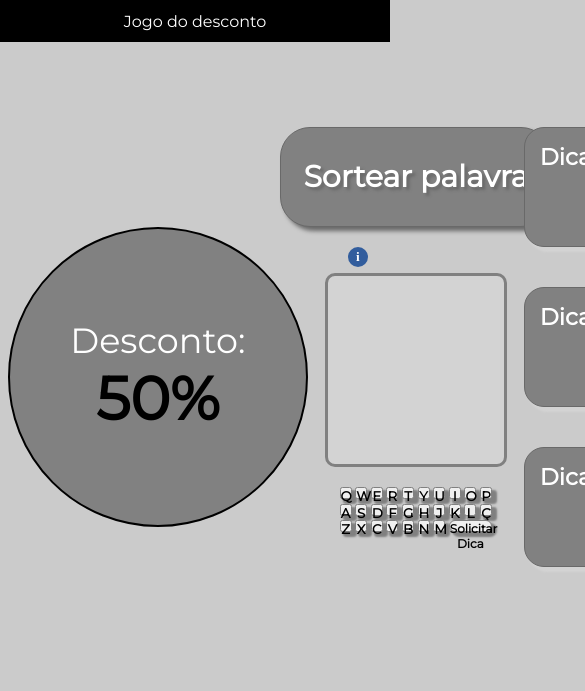
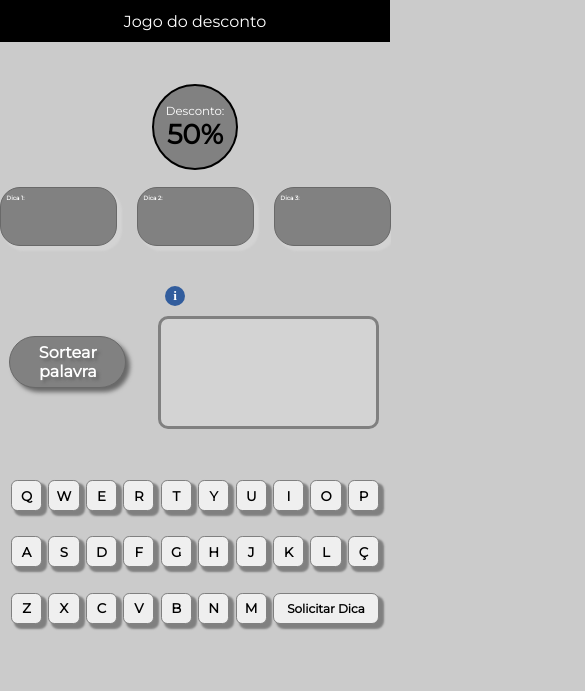
Before and after one commit to vitowlabres/hangmanGame, a plain HTML site: page index.html in a window 390 px wide. Shown: the top 691 px of the page, 585 px wide, since content can reach past the window. Drawn offline with Linux system fonts and the light colour scheme.

Commit message:
responsivo para max 600px

```diff
--- a/index.js
+++ b/index.js
@@ -200,7 +200,7 @@ botaoDica.addEventListener('click', function () {
             } else {
                 // variável de apoio para que não sejam preenchidas todas as dicas de uma vez só
                 var dicaOk = false;
-//PAREI AQUI, VER O QUE É ESSA LISTA DICAS NO ARQUIVO MAIS RECENTE.
+
                 // percorre os campos destinados às dicas. A dica é inserida caso esteja vazia
                 listaDicas.forEach(function (elemento, index) {
                     if (elemento.innerHTML == '' && dicaOk == false) {
--- a/style.css
+++ b/style.css
@@ -33,6 +33,25 @@ body {
   height: 100vh;
 }
 
+@media screen and (max-width: 600px) {
+  .main-page{
+    display: grid;
+    /* justify-content: space-evenly;
+    align-items: flex-start; */
+    grid-template-columns: 1fr 1fr 1fr 1fr;
+    grid-template-rows: auto auto 1fr 1fr;
+    grid-template-areas:
+    "section-desconto section-desconto section-desconto section-desconto"
+    "section-dicas section-dicas section-dicas section-dicas"
+    "section-jogo section-jogo section-jogo section-jogo"
+    "section-jogo section-jogo section-jogo section-jogo";
+    margin-top: 5vh;
+    column-gap: 0;
+    padding: 0 2vw 2vh 2vw;
+  }
+
+}
+
 .section-desconto {
   display: flex;
   flex-direction: column;
@@ -40,14 +59,27 @@ body {
   align-items: center;
   grid-column: span 1;
   justify-self: center;
-
   box-sizing: border-box;
   background: #818181;
-  width: 300px;
-  height: 300px;
+  width: 22vw;
+  height: 22vw;
   border: 2px solid #000000;
   border-radius: 50%;
   margin-top: 100px;
+  padding: 2vw;
+}
+
+@media screen and (max-width: 600px) {
+  .section-desconto{
+    margin: 0 0 2vh 0;
+    justify-self: center;
+    align-self: center;
+    width: 22vw;
+    height: 22vw;
+    border-radius: 50%;
+    grid-area: section-desconto;
+  }
+
 }
 
 .espaco-desconto {
@@ -58,14 +90,14 @@ body {
 .texto-desconto {
   color: #ffffff;
   font-family: "Montserrat", sans-serif;
-  font-size: 35px;
+  font-size: calc(3vw);
 }
 
 .numero-desconto,
 .valor-desconto {
   color: #000000;
   font-family: "Montserrat", sans-serif;
-  font-size: 60px;
+  font-size: 7vw;
   font-weight: bold;
 }
 
@@ -84,11 +116,21 @@ body {
   justify-self: center;
 }
 
-/* @media screen and (min-width: 1700px) {
-  .section-jogo {
-    width
+@media screen and (max-width: 600px) {
+  .section-jogo{
+    justify-self: flex-start ;
+    grid-area: section-jogo;
+    display: grid;
+    grid-template-columns: repeat(3, auto);
+    grid-template-rows: auto auto;
+    grid-template-areas:
+    "button-sortear espaco-palavra espaco-palavra"
+    "teclado teclado teclado"
+    ;
+    height: 50vh;
+    width: 100%;
   }
-} */
+}
 
 .button-sortear {
   align-self: center;
@@ -106,6 +148,19 @@ body {
   text-shadow: 3px 3px 3px dimgray;
 }
 
+@media screen and (max-width: 600px) {
+  .button-sortear{
+    width: 30vw;
+    height: 30%;
+    font-size: 100%;
+    grid-area: button-sortear;
+    align-self: center;
+    justify-self: center;
+    margin: 2vh 7vw 0 0;
+
+  }
+}
+
 .button-sortear:hover {
   transition: 0.08s;
   box-shadow: 2.5px 2.5px 2px 0px gray;
@@ -114,6 +169,15 @@ body {
 .informacao {
   display: flex;
   align-items: flex-start;
+}
+
+@media screen and (max-width: 600px) {
+  .informacao{
+    grid-area: espaco-palavra;
+    align-self: flex-start;
+    justify-self: flex-start;
+    margin: 0vh 0 0 0;
+  }
 }
 
 .button-informacao {
@@ -130,6 +194,13 @@ body {
   font-family: "Times New Roman", Times, serif;
   margin: 20px 0px 5px 10px;
   border: none;
+}
+
+@media scren and (max-width: 600px){
+  .button-informacao {
+    margin: 0px 0px 0px 0px;
+    margin-left: 0;
+  }
 }
 
 .container-instrucoes {
@@ -198,6 +269,17 @@ body {
   align-self: center;
 }
 
+@media screen and (max-width: 600px) {
+  .espaco-palavra{
+    margin: 50px 0 20px;
+    height: 50%;
+    width: 50vw;
+    grid-area: espaco-palavra;
+    align-self: flex-start;
+
+  }
+}
+
 .dashes {
   font-family: "Montserrat", sans-serif;
   font-weight: bold;
@@ -205,6 +287,13 @@ body {
   color: #000000;
   margin: 0px 4px 50px 4px;
   height: 15px;
+}
+
+@media screen and (max-width: 600px){
+  .dashes{
+    margin: 0px 4px 20px 4px;
+    height: 15px;
+  }
 }
 
 .teclado {
@@ -222,6 +311,14 @@ body {
   align-self: center;
 }
 
+@media screen and (max-width: 600px) {
+  .teclado{
+    height: 20vh;
+    grid-area: teclado;
+    width: 100%;
+  }
+}
+
 .button-letra {
   grid-column: span 1;
   grid-row: span 1;
@@ -237,6 +334,13 @@ body {
   color: #000000;
   margin: 0;
   box-sizing: border-box;
+}
+
+@media screen and (max-width: 600px) {
+  .button-letra{
+    width: 8vw;
+    height: 8vw;
+  }
 }
 
 .button-letra:hover {
@@ -267,6 +371,13 @@ body {
   font-weight: bold;
 }
 
+@media screen and (max-width: 600px) {
+  .button-dica{
+    width: 27vw;
+    height: 8vw;
+  }
+}
+
 .button-dica:hover {
   transition: 0.05s;
   box-shadow: 2.5px 2.5px 2px 0px gray;
@@ -277,31 +388,63 @@ body {
   flex-direction: column;
   gap: 20px;
   grid-column: span 1;
+  justify-content: flex-start;
+  align-items: center;
+  height: 600px;
+}
+
+@media screen and (max-width: 600px) {
+  .section-dicas{
+    grid-area: section-dicas;
+    justify-self: center;
+    align-self: center;
+    height: auto;
+    flex-direction: row;
+  }
+}
+
+.div-dicas:first-child{
+  margin-top: 3rem;
+}
+
+@media screen and (max-width: 600px) {
+  .div-dicas:first-child{
+    margin: 0 0 20px 0;
+  }
 }
 
 .div-dicas {
   background: #818181;
   margin: 0 0 20px 0;
   box-sizing: border-box;
-  padding: 15px;
+  padding: 4%;
   border-radius: 20px;
-  width: 300px;
-  height: 120px;
+  width: 24vw;
+  height: 8vw;
   font-family: "Montserrat", sans-serif;
   box-shadow: 4px 4px 2px 1px lightgray;
   border: 0.8px solid dimgray;
   align-self: center;
+  justify-self: center;
+}
+
+@media screen and (max-width: 600px) {
+  .div-dicas{
+    width: 30vw;
+    height: 7vh;
+    padding: 1.5%;
+  }
 }
 
 .titulo-dicas {
   color: #ffffff;
   font-weight: bold;
-  font-size: 23px;
-  margin-bottom: 5px;
+  font-size: 1.5vw;
+  margin-bottom: 2%;
 }
 
 .texto-dicas {
-  font-size: 18px;
+  font-size: 1vw;
   font-weight: bold;
 }
 
```
Also changed, not shown: index.html (+24 -10 lines).
